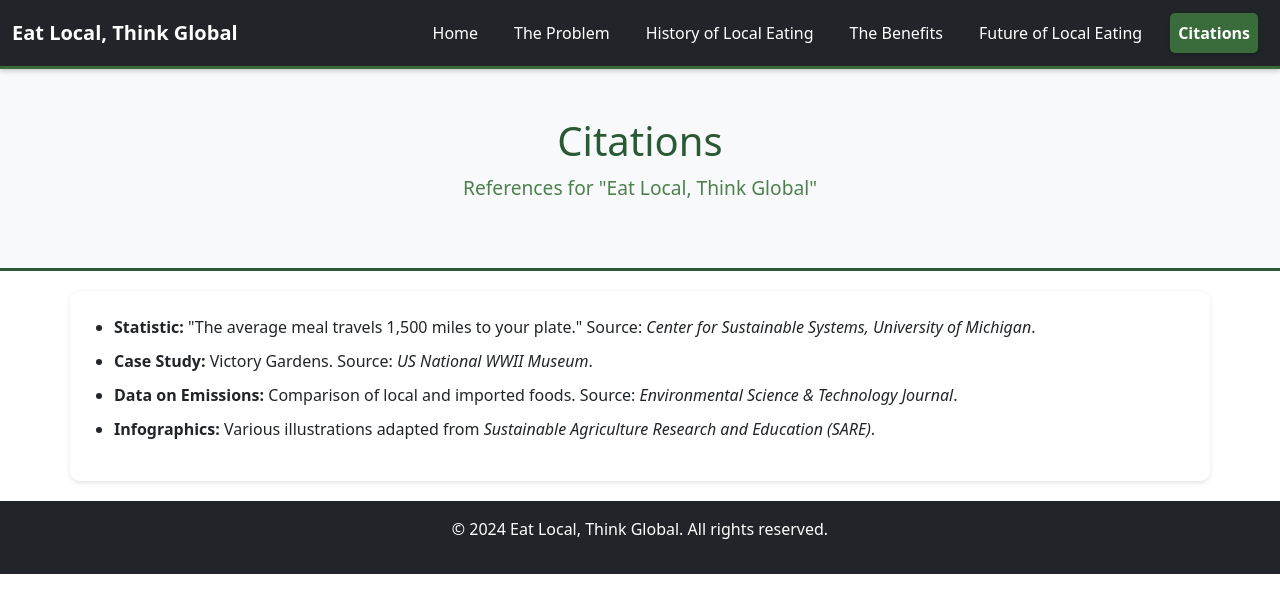
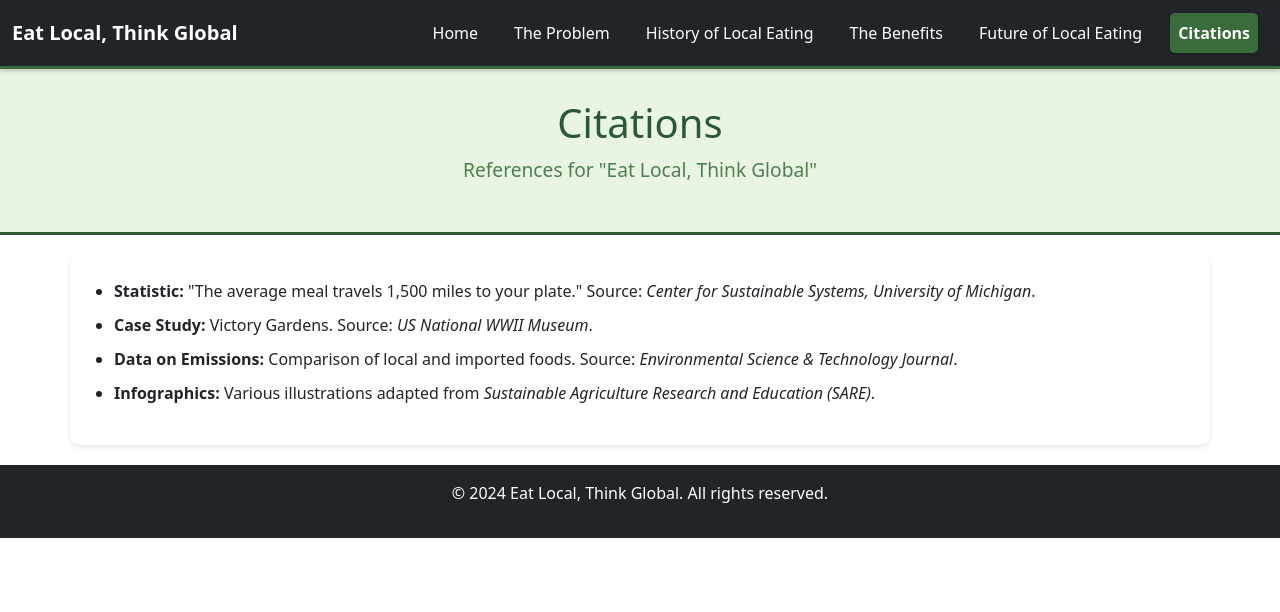
Before and after one commit to edingens/edingens.github.io, a plain HTML site: page citations.html in a window 1280 px wide. Drawn offline with nearby package versions, Linux system fonts and the light colour scheme.

Commit message:
Update all classes and files with new changes

```diff
--- a/citations.html
+++ b/citations.html
@@ -27,7 +27,7 @@
         </div>
     </nav>
 
-    <header class="bg-light text-center py-5">
+    <header class="hero-section">
         <h1>Citations</h1>
         <p>References for "Eat Local, Think Global"</p>
     </header>
```
Also changed, not shown: future.html (+1 -1 lines), history.html (+1 -1 lines), problem.html (+1 -1 lines).
